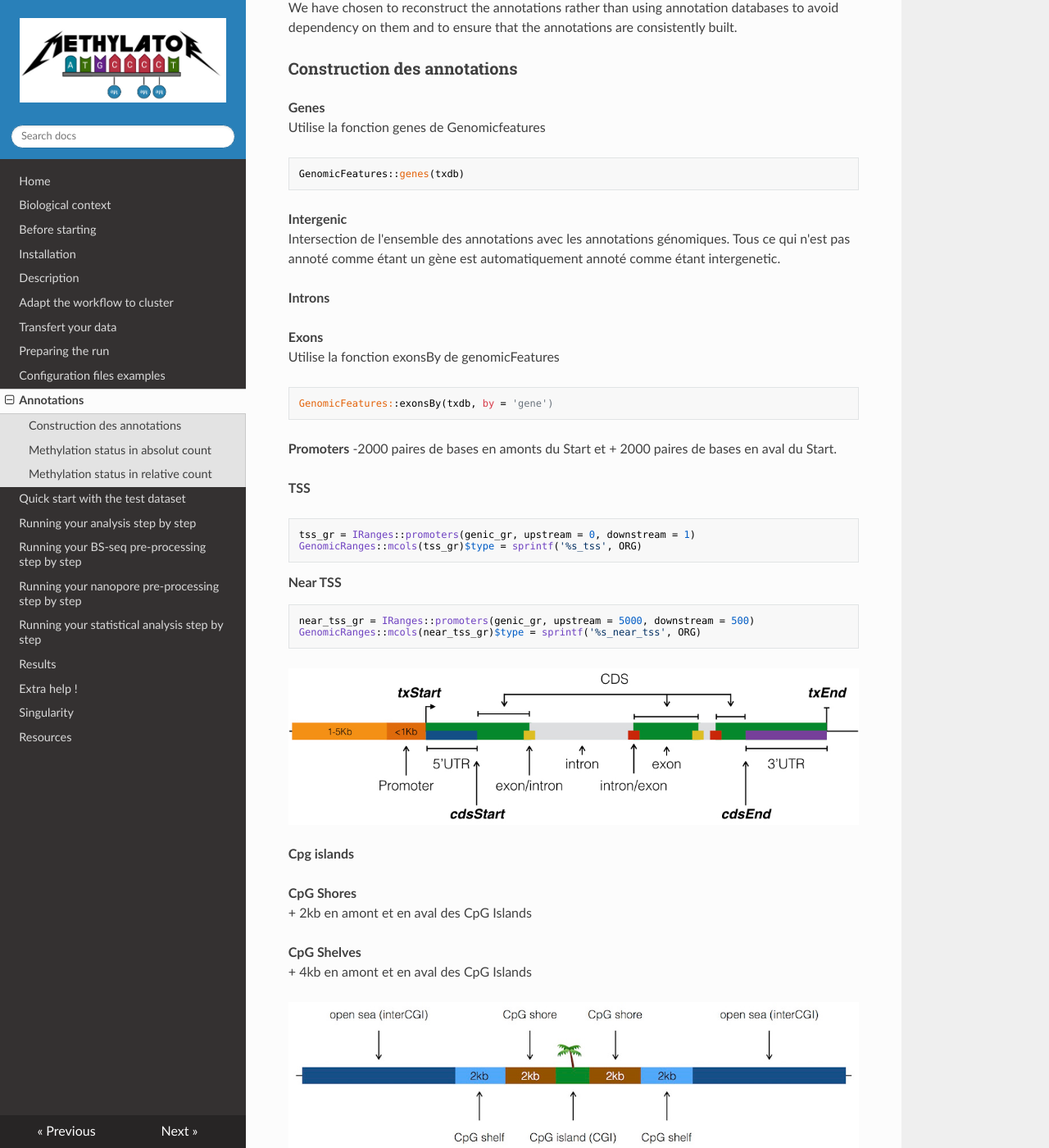
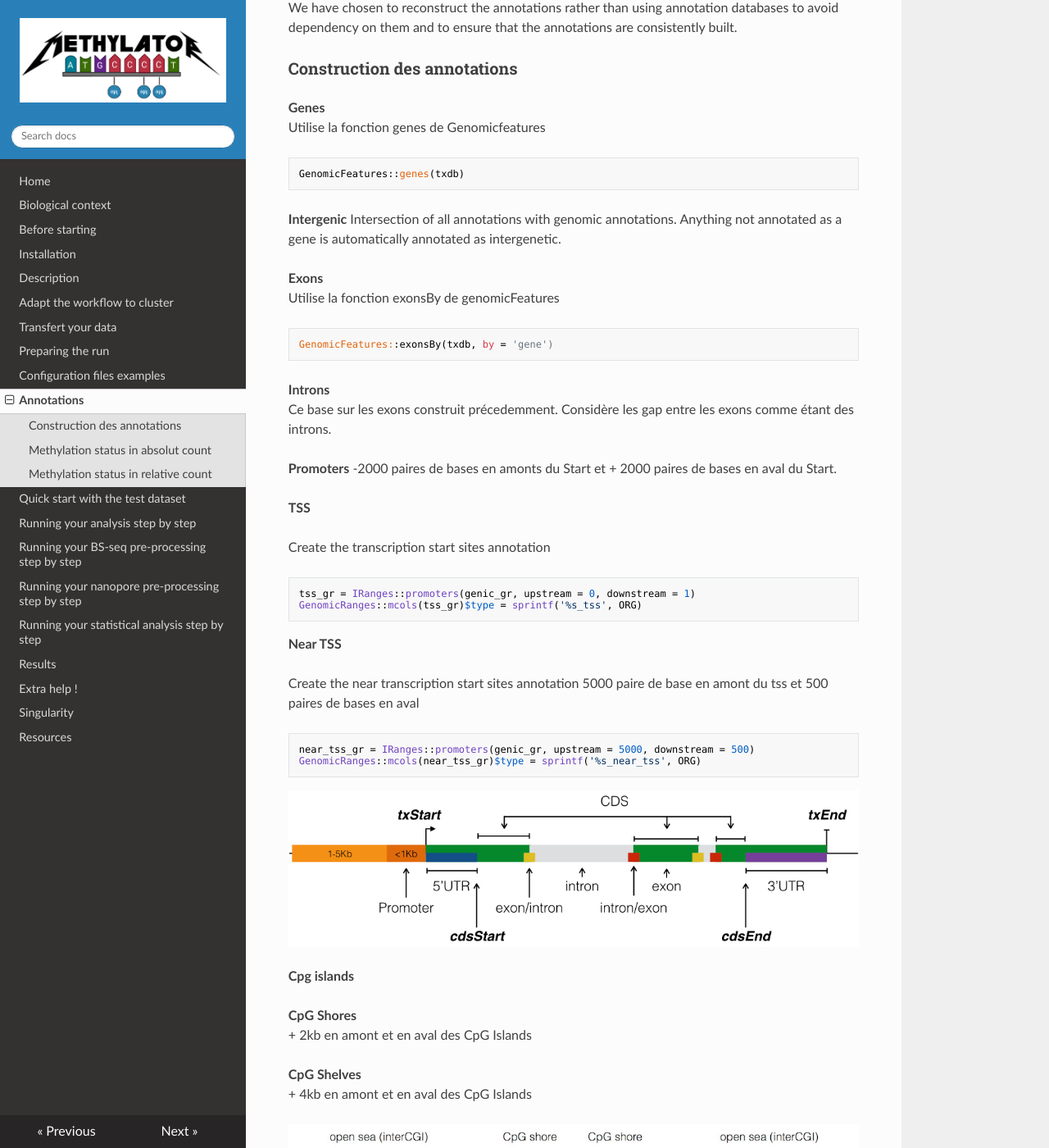
Before and after one commit to parisepigenetics/Methylator-Documentation, an MkDocs documentation site: the page built from docs/annotations.md, in a window 1280 px wide and 1400 px high, scrolled down 961 px. Shown: the whole window at 82% size. Built offline with MkDocs 1.6.1, drawn with Linux system fonts in a browser that asks for light colours; nearby versions of some CDN libraries; some of the changed text lies outside the part shown.

Commit message:
Update annotations.md

````diff
--- a/docs/annotations.md
+++ b/docs/annotations.md
@@ -27,12 +27,8 @@ Utilise la fonction genes de Genomicfeatures
 GenomicFeatures::genes(txdb)
 ```
 
-
 **Intergenic**
-Intersection de l'ensemble des annotations avec les annotations génomiques.
-Tous ce qui n'est pas annoté comme étant un gène est automatiquement annoté comme étant intergenetic.
-
-**Introns**
+Intersection of all annotations with genomic annotations. Anything not annotated as a gene is automatically annotated as intergenetic.
 
 
 **Exons**
@@ -41,15 +37,26 @@ Utilise la fonction exonsBy de genomicFeatures
 GenomicFeatures::exonsBy(txdb, by = 'gene')
 ```
 
+**Introns**
+Ce base sur les exons construit précedemment. Considère les gap entre les exons comme étant des introns.
+
 **Promoters**
 -2000 paires de bases en amonts du Start et + 2000 paires de bases en aval du Start.
 
 **TSS**
+
+Create the transcription start sites annotation
+
 ```R
 tss_gr = IRanges::promoters(genic_gr, upstream = 0, downstream = 1)
 GenomicRanges::mcols(tss_gr)$type = sprintf('%s_tss', ORG)
 ```
+
 **Near TSS**
+
+Create the near transcription start sites annotation
+5000 paire de base en amont du tss et 500 paires de bases en aval
+
 ```R
 near_tss_gr = IRanges::promoters(genic_gr, upstream = 5000, downstream = 500)
 GenomicRanges::mcols(near_tss_gr)$type = sprintf('%s_near_tss', ORG)
@@ -60,8 +67,10 @@ GenomicRanges::mcols(near_tss_gr)$type = sprintf('%s_near_tss', ORG)
 
 **Cpg islands**
 
+
 **CpG Shores**
 + 2kb en amont et en aval des  CpG Islands
+
 
 **CpG Shelves**
 + 4kb en amont et en aval des CpG Islands
@@ -70,10 +79,11 @@ GenomicRanges::mcols(near_tss_gr)$type = sprintf('%s_near_tss', ORG)
 ![cpg](img/cpg_annot.jpeg)
 
 
-L'un des avantages de cette approche elle qu'elle permet à un utilisateur avertie et à l'aise avec le language de programmation R de modifier ou d'ajouter des annotations à sa convenance.
+One advantage of this approach is that it allows users who are familiar with the R programming language to modify or add annotations as they see fit.
 
 !!! warning
     When annotating CpGs, DMCs, DMTs, or DMRs, whenever one of these elements overlaps with an annotation, it is associated with that annotation. As a result, the same CpG can be annotated as being located in a gene, a CpG island, and an intron simultaneously. This explains why in the annotation count figures, some categories have more elements than others (e.g., genes). That's why it's also interesting to look at the figures in relative count.
+
 
 ### Methylation status in absolut count
 ![meth_stat_abs](img/methylation_status_absolut.png)
@@ -105,7 +115,8 @@ CUSTOM_ANNOT_PATH: my_bank/
 MERGE_WITH_BASICS_ANNOT: yes # yes or no
 ```
 Additionally, you need to specify the path to the folder containing the annotation files and the path to the metadata
-Vous pouvez également choisir de merger les annotations customs aux annotations standards pour avoir un unique plot à chaque fois.
+You can also choose to merge custom annotations with standard annotations to have a single plot each time.
+
 
 !!! warning
     The expected file format for creating custom annotations is as follows :
````
